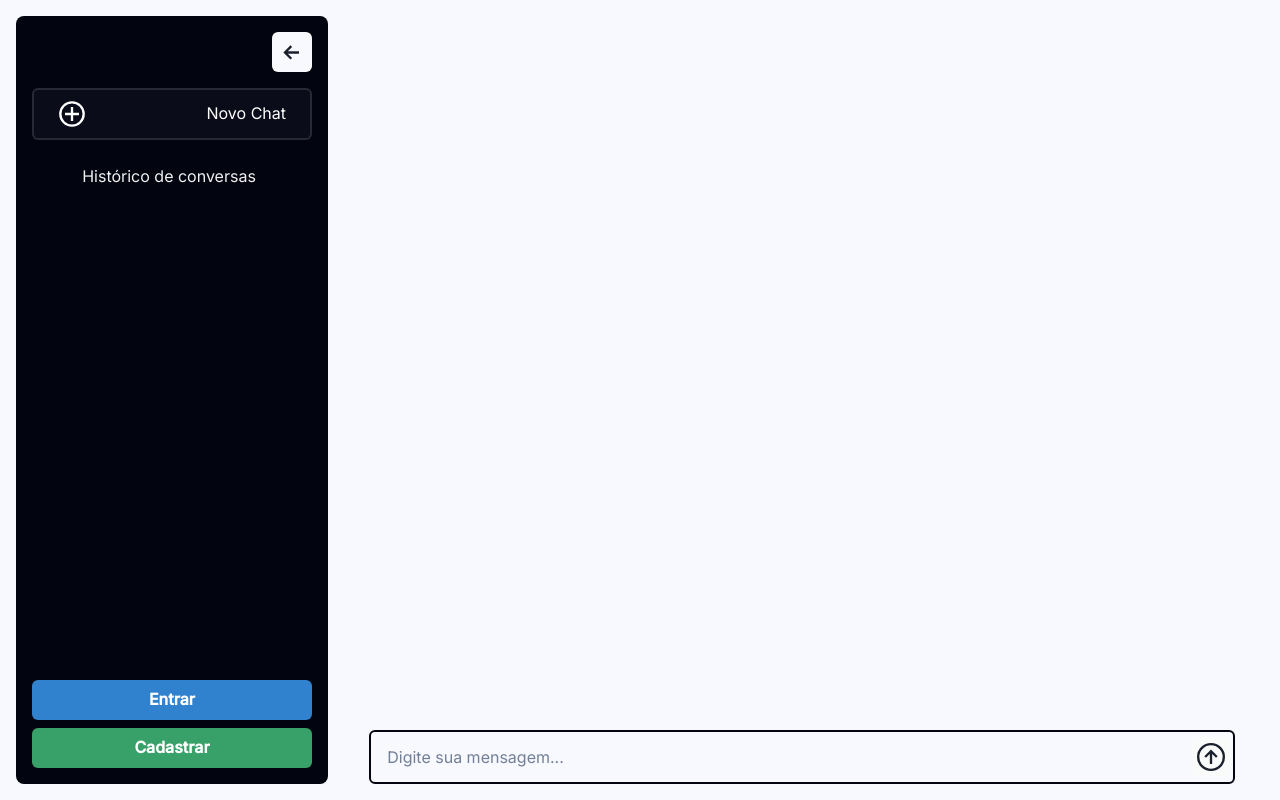
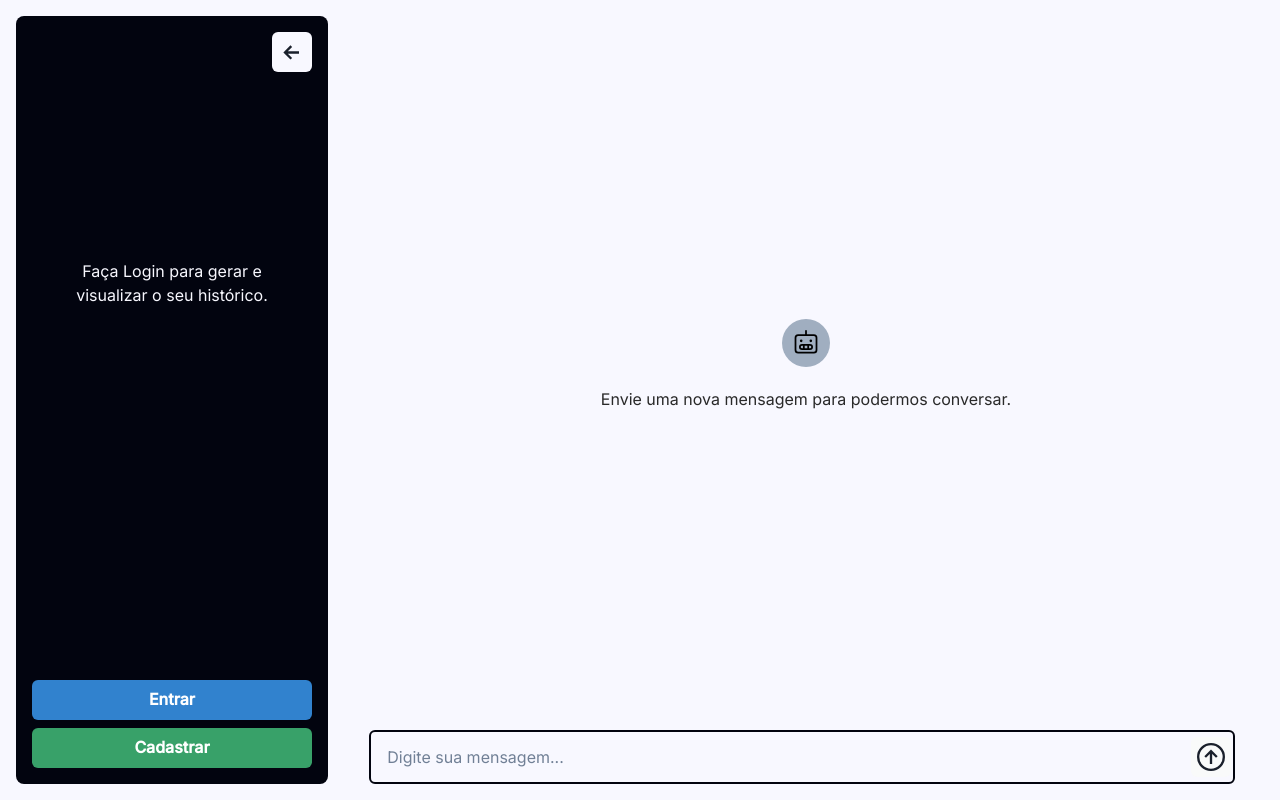
Before and after one commit to santanawesley/auramind-front-end-challenge, a Next.js app in the folder chat-app/: page / in a window 1280 px wide. Built offline with nearby package versions, Linux system fonts and the light colour scheme.

Commit message:
Adding conditionals for logged out or no conversation messages

```diff
--- /dev/null
+++ b/chat-app/src/assets/icons/Robot.tsx
@@ -0,0 +1,15 @@
+const RobotSvg = () => {
+  return (
+    <svg
+      xmlns="http://www.w3.org/2000/svg"
+      width="32"
+      height="32"
+      fill="#000000"
+      viewBox="0 0 256 256"
+    >
+      <path d="M200,48H136V16a8,8,0,0,0-16,0V48H56A32,32,0,0,0,24,80V192a32,32,0,0,0,32,32H200a32,32,0,0,0,32-32V80A32,32,0,0,0,200,48Zm16,144a16,16,0,0,1-16,16H56a16,16,0,0,1-16-16V80A16,16,0,0,1,56,64H200a16,16,0,0,1,16,16Zm-52-56H92a28,28,0,0,0,0,56h72a28,28,0,0,0,0-56Zm-24,16v24H116V152ZM80,164a12,12,0,0,1,12-12h8v24H92A12,12,0,0,1,80,164Zm84,12h-8V152h8a12,12,0,0,1,0,24ZM72,108a12,12,0,1,1,12,12A12,12,0,0,1,72,108Zm88,0a12,12,0,1,1,12,12A12,12,0,0,1,160,108Z"></path>
+    </svg>
+  );
+};
+
+export default RobotSvg;
--- a/chat-app/src/components/molecules/ViewingIndividualMessages.tsx
+++ b/chat-app/src/components/molecules/ViewingIndividualMessages.tsx
@@ -2,7 +2,7 @@ import { Box, Text, Flex } from "@chakra-ui/react";
 import { GrTrash } from "react-icons/gr";
 
 import Avatar from "@/components/atoms/Avatar";
-
+import RobotSvg from "@/assets/icons/Robot";
 import { Message } from "@/types";
 import { useAuth } from "@/contexts/AuthContext";
 
@@ -30,20 +30,7 @@ const ViewingIndividualMessages: React.FC<ViewingIndividualMessagesProps> = ({
       width="70%"
     >
       {sender === "ai" ? (
-        <Avatar
-          // Abaixo Ícone de um robo
-          icon={
-            <svg
-              xmlns="http://www.w3.org/2000/svg"
-              width="32"
-              height="32"
-              fill="#000000"
-              viewBox="0 0 256 256"
-            >
-              <path d="M200,48H136V16a8,8,0,0,0-16,0V48H56A32,32,0,0,0,24,80V192a32,32,0,0,0,32,32H200a32,32,0,0,0,32-32V80A32,32,0,0,0,200,48Zm16,144a16,16,0,0,1-16,16H56a16,16,0,0,1-16-16V80A16,16,0,0,1,56,64H200a16,16,0,0,1,16,16Zm-52-56H92a28,28,0,0,0,0,56h72a28,28,0,0,0,0-56Zm-24,16v24H116V152ZM80,164a12,12,0,0,1,12-12h8v24H92A12,12,0,0,1,80,164Zm84,12h-8V152h8a12,12,0,0,1,0,24ZM72,108a12,12,0,1,1,12,12A12,12,0,0,1,72,108Zm88,0a12,12,0,1,1,12,12A12,12,0,0,1,160,108Z"></path>
-            </svg>
-          }
-        />
+        <Avatar icon={<RobotSvg />} />
       ) : (
         // Caso o usuário não esteje logado, ele utiliza um avatar de usuário padrão ao invés das iniciais do nome
         <Avatar name={user?.name} />
--- a/chat-app/src/components/organisms/Sidebar.tsx
+++ b/chat-app/src/components/organisms/Sidebar.tsx
@@ -1,5 +1,5 @@
 import { useEffect, useState } from "react";
-import { Box } from "@chakra-ui/react";
+import { Box, Text } from "@chakra-ui/react";
 import { GrAddCircle } from "react-icons/gr";
 
 import Button from "@/components/atoms/Button";
@@ -14,7 +14,7 @@ interface SidebarProps {
 }
 
 const Sidebar: React.FC<SidebarProps> = ({ isSidebarExpanded }) => {
-  const { changeConversation } = useAuth();
+  const { user, changeConversation } = useAuth();
 
   const [isExpanded, setIsExpanded] = useState(true);
 
@@ -44,6 +44,7 @@ const Sidebar: React.FC<SidebarProps> = ({ isSidebarExpanded }) => {
       >
         <SidebarToggle onToggle={toggleSidebar} isExpanded={isExpanded} />
 
+        {user && (
           <Button
             mt="4"
             mb="4"
@@ -63,9 +64,25 @@ const Sidebar: React.FC<SidebarProps> = ({ isSidebarExpanded }) => {
             <Box as={GrAddCircle} />
             {isExpanded && "Novo Chat"}
           </Button>
+        )}
       </Box>
 
-      {isExpanded ? <ChatList /> : ""}
+      {isExpanded ? (
+        user ? (
+          <ChatList />
+        ) : (
+          <Text
+            color="#F8F8FF"
+            display="flex"
+            maxW="90%"
+            m="auto"
+            textAlign="center"
+          >
+            Faça Login para gerar e visualizar o seu histórico.
+          </Text>
+        )
+      ) : null}
+
       <AuthButtons isSidebarExpanded={isExpanded} />
     </Box>
   );
--- a/chat-app/src/components/organisms/ViewingMessages.tsx
+++ b/chat-app/src/components/organisms/ViewingMessages.tsx
@@ -1,11 +1,14 @@
 import { useEffect, useRef, useState } from "react";
-import { Box, VStack } from "@chakra-ui/react";
+import { Box, Text, VStack } from "@chakra-ui/react";
 import { GrLinkBottom } from "react-icons/gr";
 
+import Avatar from "@/components/atoms/Avatar";
 import IconButton from "@/components/atoms/IconButton";
+import RobotSvg from "@/assets/icons/Robot";
 import ViewingIndividualMessages from "@/components/molecules/ViewingIndividualMessages";
 
 import { Message } from "@/types";
+import { useAuth } from "@/contexts/AuthContext";
 
 interface ViewingMessagesProps {
   messages: Message[];
@@ -16,26 +19,10 @@ const ViewingMessages: React.FC<ViewingMessagesProps> = ({
   messages,
   onMessageDelete,
 }) => {
+  const { user } = useAuth();
   const messagesEndRef = useRef<HTMLDivElement>(null);
   const containerRef = useRef<HTMLDivElement>(null);
   const [isScrolled, setIsScrolled] = useState(false);
-
-  const scrollToBottom = () => {
-    messagesEndRef.current?.scrollIntoView({ behavior: "smooth" });
-  };
-
-  const handleScroll = () => {
-    if (!containerRef.current || !messagesEndRef.current) return;
-
-    const container = containerRef.current;
-    const lastMessage = messagesEndRef.current;
-
-    const isLastMessageVisible =
-      lastMessage.getBoundingClientRect().bottom <=
-      container.getBoundingClientRect().bottom;
-
-    setIsScrolled(!isLastMessageVisible);
-  };
 
   useEffect(() => {
     const container = containerRef.current;
@@ -53,7 +40,28 @@ const ViewingMessages: React.FC<ViewingMessagesProps> = ({
     scrollToBottom();
   }, [messages]);
 
+  const scrollToBottom = () => {
+    messagesEndRef.current?.scrollIntoView({ behavior: "smooth" });
+  };
+
+  const handleScroll = () => {
+    if (!containerRef.current || !messagesEndRef.current) return;
+
+    const container = containerRef.current;
+    const lastMessage = messagesEndRef.current;
+
+    setTimeout(() => {
+      const isLastMessageVisible =
+        lastMessage.getBoundingClientRect().bottom <=
+        container.getBoundingClientRect().bottom;
+
+      setIsScrolled(!isLastMessageVisible);
+    }, 250);
+  };
+
   return (
+    <>
+      {messages.length ? (
         <>
           <VStack
             spacing={4}
@@ -96,6 +104,28 @@ const ViewingMessages: React.FC<ViewingMessagesProps> = ({
             />
           )}
         </>
+      ) : (
+        <Box
+          h="100vh"
+          display="flex"
+          justifyContent="center"
+          alignItems="center"
+          flexDirection="column"
+          gap="5"
+        >
+          <Avatar icon={<RobotSvg />} />
+
+          {user ? (
+            <Text>
+              Envie uma nova mensagem ou selecione uma conversa do seu
+              histórico.
+            </Text>
+          ) : (
+            <Text> Envie uma nova mensagem para podermos conversar. </Text>
+          )}
+        </Box>
+      )}
+    </>
   );
 };
 
--- a/chat-app/tsconfig.json
+++ b/chat-app/tsconfig.json
@@ -18,6 +18,6 @@
     },
     "types": ["@testing-library/jest-dom", "jest"]
   },
-  "include": ["next-env.d.ts", "**/*.ts", "**/*.tsx"],
+  "include": ["next-env.d.ts", "**/*.ts", "**/*.tsx", "src/assets/icons/Robot.tss"],
   "exclude": ["node_modules"]
 }
```
Lines whose indentation alone changed are shown as unchanged.
